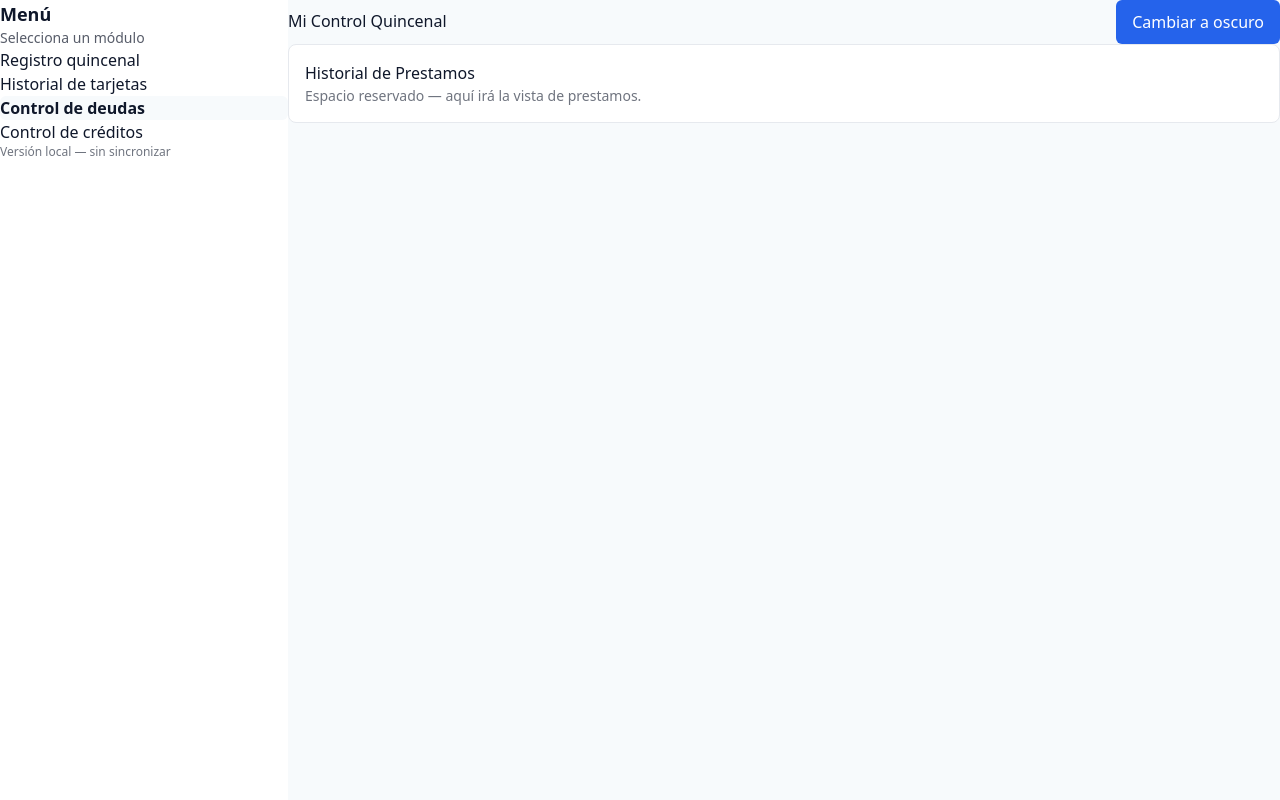
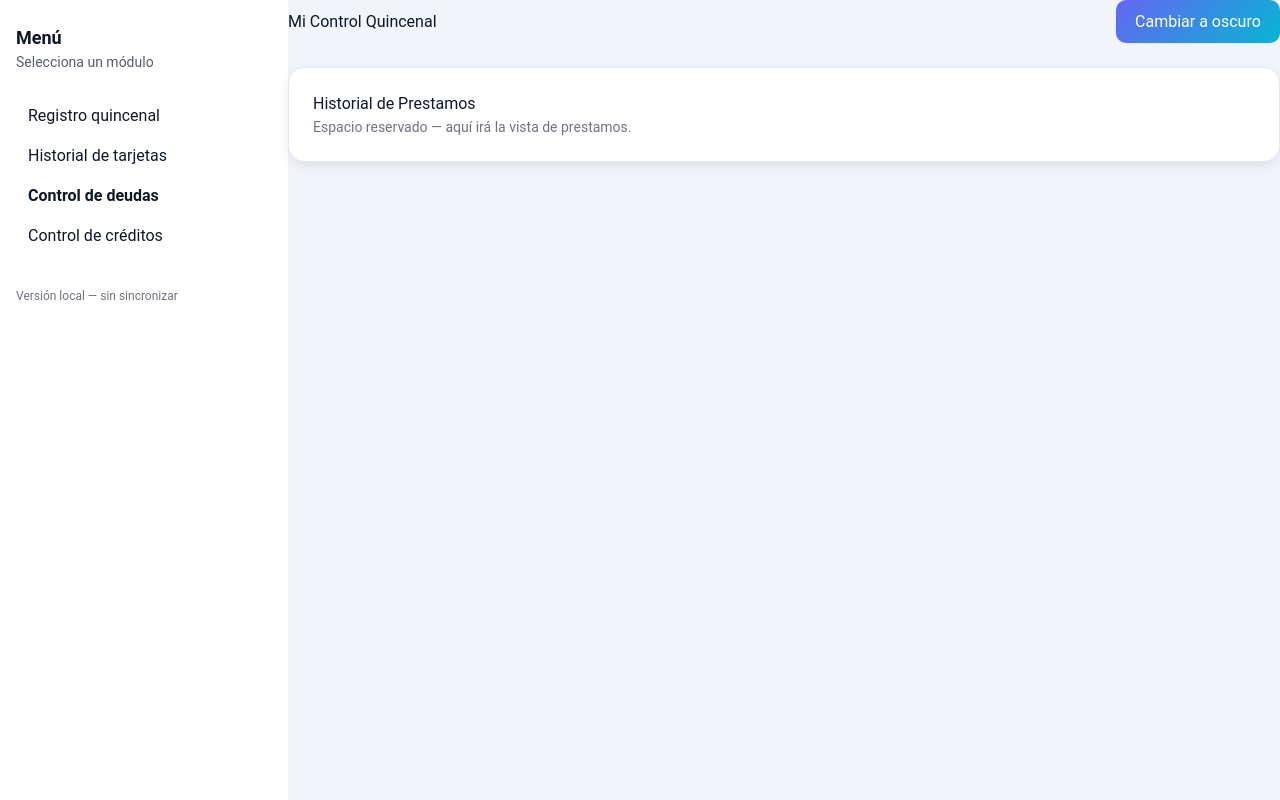
Before and after one commit to EmanuelRdzM/quinzenal-web, a Vue app: page /debts in a window 1280 px wide. Built offline with nearby package versions, Linux system fonts and the light colour scheme.

Commit message:
instalacion de vuetify

```diff
--- a/package.json
+++ b/package.json
@@ -17,7 +17,8 @@
     "dayjs": "^1.11.19",
     "pinia": "^3.0.4",
     "vue": "^3.5.25",
-    "vue-router": "^4.6.4"
+    "vue-router": "^4.6.4",
+    "vuetify": "^3.11.8"
   },
   "devDependencies": {
     "@vitejs/plugin-vue": "^6.0.2",
--- a/src/main.js
+++ b/src/main.js
@@ -5,7 +5,24 @@ import './styles/theme.css'
 import router from './router'
 import { createPinia } from 'pinia'
 
+import { createVuetify } from 'vuetify'
+import 'vuetify/styles'
+import * as components from 'vuetify/components'
+import * as directives from 'vuetify/directives'
+import { es } from 'vuetify/locale'
+
+const vuetify = createVuetify({
+  components,
+  directives,
+  locale: {
+    locale: 'es',
+    fallback: 'en',
+    messages: { es }
+  }
+})
+
 const app = createApp(App)
 app.use(createPinia())
 app.use(router)
+app.use(vuetify)
 app.mount('#app')
--- a/src/styles/theme.css
+++ b/src/styles/theme.css
@@ -1,24 +1,187 @@
 :root {
-  /* paleta light (por defecto) */
-  --color-background: #f7fafc; /* gray-50 */
-  --color-surface: #ffffff; /* white */
-  --color-border: #e6e9ee;
+  /* =========================
+     PALETA LIGHT (DEFAULT)
+  ========================= */
+  --color-background: #f1f5f9;
+  --color-surface: #ffffff;
+  --color-surface-alt: #f8fafc;
+  --color-border: #e2e8f0;
+
   --color-text: #0f172a;
-  --color-primary: #2563eb; /* blue-600 */
-  --color-primary-hover: #1e40af; /* blue-800 */
+  --color-text-muted: #64748b;
+  --color-text-inverse: #ffffff;
+
+  /* colores principales (nuevo: azul-violeta moderno) */
+  --color-primary: #6366f1;
+  --color-primary-hover: #4f46e5;
+  --color-primary-active: #4338ca;
+
+  /* colores secundarios */
+  --color-secondary: #06b6d4;
+  --color-secondary-hover: #0891b2;
+
+  /* estados */
+  --color-success: #10b981;
+  --color-warning: #f59e0b;
+  --color-danger: #ef4444;
+  --color-info: #3b82f6;
+
+  /* gradientes */
+  --gradient-primary: linear-gradient(135deg, #6366f1, #06b6d4);
+  --gradient-surface: linear-gradient(180deg, #ffffff, #f8fafc);
+
+  /* sombras */
+  --shadow-sm: 0 1px 2px rgba(0,0,0,0.05);
+  --shadow-md: 0 4px 12px rgba(0,0,0,0.08);
+  --shadow-lg: 0 10px 25px rgba(0,0,0,0.12);
+  --shadow-glow: 0 0 15px rgba(99,102,241,0.35);
+
+  /* radios */
+  --radius-sm: 6px;
+  --radius-md: 10px;
+  --radius-lg: 16px;
+  --radius-xl: 24px;
+
+  /* animaciones */
+  --transition-fast: 0.15s ease;
+  --transition-normal: 0.25s ease;
+  --transition-slow: 0.40s ease;
 }
 
-/* variables para modo oscuro */
+
+/* =========================
+   MODO OSCURO (MEJORADO)
+========================= */
 .dark {
-  --color-background: #0b1220; /* oscuro */
-  --color-surface: #0f1724;
-  --color-border: #1f2937;
-  --color-text: #e6eef8;
-  --color-primary: #3389f2; /* azul claro */
-  --color-primary-hover: #1a64dc;
+  --color-background: #020617;
+  --color-surface: #0b1220;
+  --color-surface-alt: #0f172a;
+  --color-border: #1e293b;
+
+  --color-text: #e2e8f0;
+  --color-text-muted: #94a3b8;
+  --color-text-inverse: #020617;
+
+  --color-primary: #818cf8;
+  --color-primary-hover: #6366f1;
+  --color-primary-active: #4f46e5;
+
+  --color-secondary: #22d3ee;
+  --color-secondary-hover: #06b6d4;
+
+  --color-success: #34d399;
+  --color-warning: #fbbf24;
+  --color-danger: #f87171;
+  --color-info: #60a5fa;
+
+  --gradient-primary: linear-gradient(135deg, #6366f1, #22d3ee);
+  --gradient-surface: linear-gradient(180deg, #0b1220, #020617);
+
+  --shadow-sm: 0 1px 2px rgba(0,0,0,0.4);
+  --shadow-md: 0 4px 12px rgba(0,0,0,0.5);
+  --shadow-lg: 0 10px 30px rgba(0,0,0,0.6);
+  --shadow-glow: 0 0 20px rgba(129,140,248,0.5);
 }
 
-/* transiciones suaves cuando cambia tema */
-html {
-  transition: background-color 0.20s ease, color 0.20s ease;
+
+/* =========================
+   BASE GLOBAL
+========================= */
+html,
+body {
+  background: var(--color-background);
+  color: var(--color-text);
+  transition:
+    background-color var(--transition-normal),
+    color var(--transition-normal);
 }
+
+
+/* =========================
+   COMPONENTES BASE
+========================= */
+
+/* tarjeta */
+.card {
+  background: var(--color-surface);
+  border: 1px solid var(--color-border);
+  border-radius: var(--radius-lg);
+  box-shadow: var(--shadow-md);
+  padding: 1.5rem;
+  transition: var(--transition-normal);
+}
+
+.card:hover {
+  box-shadow: var(--shadow-lg);
+}
+
+
+/* botón moderno */
+.button {
+  background: var(--gradient-primary);
+  color: var(--color-text-inverse);
+  border: none;
+  border-radius: var(--radius-md);
+  padding: 0.6rem 1.2rem;
+  cursor: pointer;
+  box-shadow: var(--shadow-sm);
+  transition: var(--transition-fast);
+}
+
+.button:hover {
+  transform: translateY(-2px);
+  box-shadow: var(--shadow-glow);
+}
+
+.button:active {
+  transform: translateY(0);
+}
+
+
+/* input moderno */
+.input {
+  background: var(--color-surface-alt);
+  border: 1px solid var(--color-border);
+  border-radius: var(--radius-md);
+  padding: 0.6rem 0.8rem;
+  color: var(--color-text);
+  transition: var(--transition-fast);
+}
+
+.input:focus {
+  outline: none;
+  border-color: var(--color-primary);
+  box-shadow: var(--shadow-glow);
+}
+
+
+/* =========================
+   SCROLLBAR MODERNO
+========================= */
+::-webkit-scrollbar {
+  width: 10px;
+}
+
+::-webkit-scrollbar-track {
+  background: var(--color-surface);
+}
+
+::-webkit-scrollbar-thumb {
+  background: var(--color-primary);
+  border-radius: var(--radius-xl);
+}
+
+
+/* =========================
+   EFECTO GLASS OPCIONAL
+========================= */
+.glass {
+  background: rgba(255,255,255,0.6);
+  backdrop-filter: blur(12px);
+  border-radius: var(--radius-lg);
+  border: 1px solid var(--color-border);
+}
+
+.dark .glass {
+  background: rgba(15,23,42,0.6);
+}
```
Also changed, not shown: 1 other file (tests, documents, lock files or other folders).
